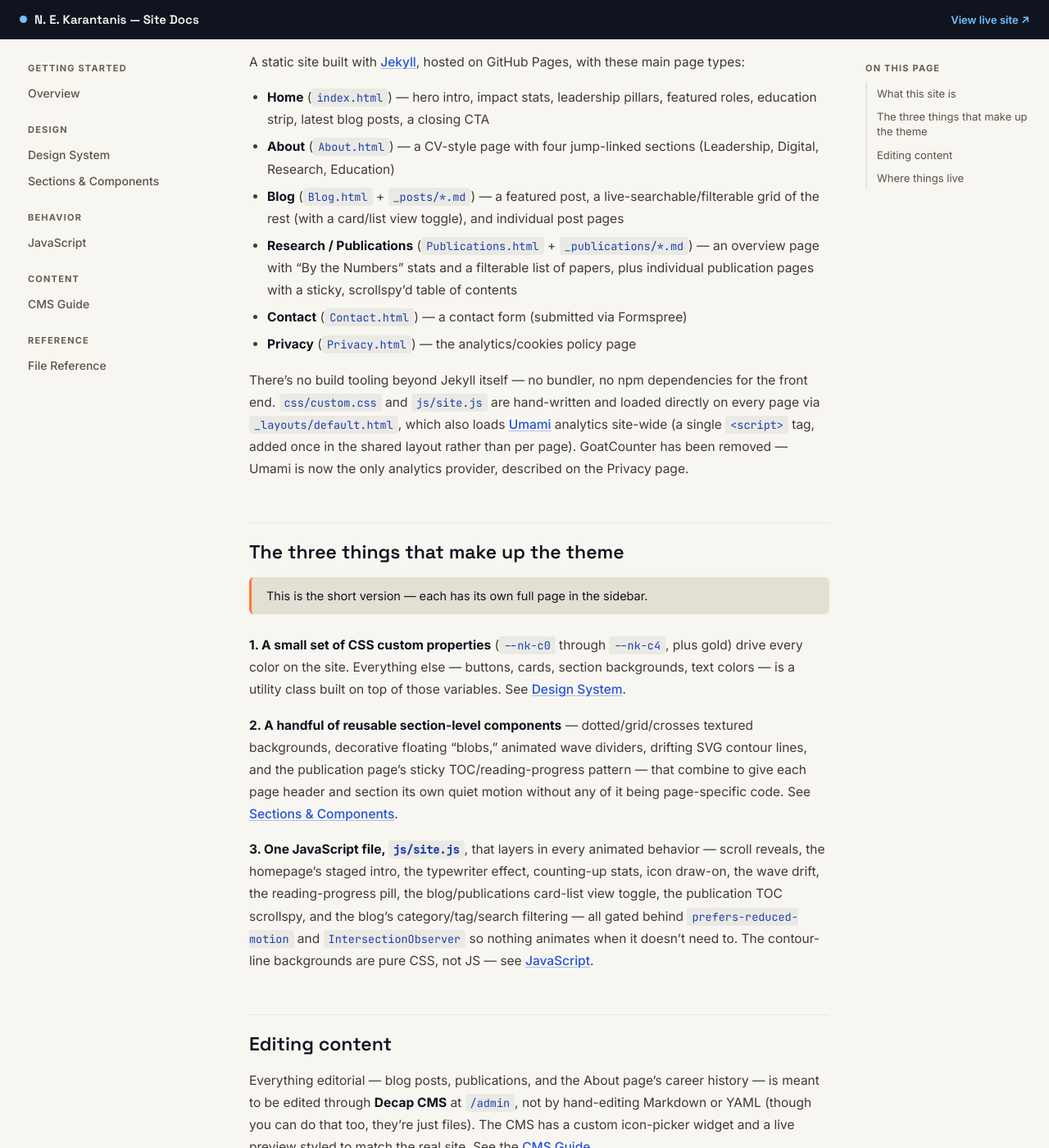
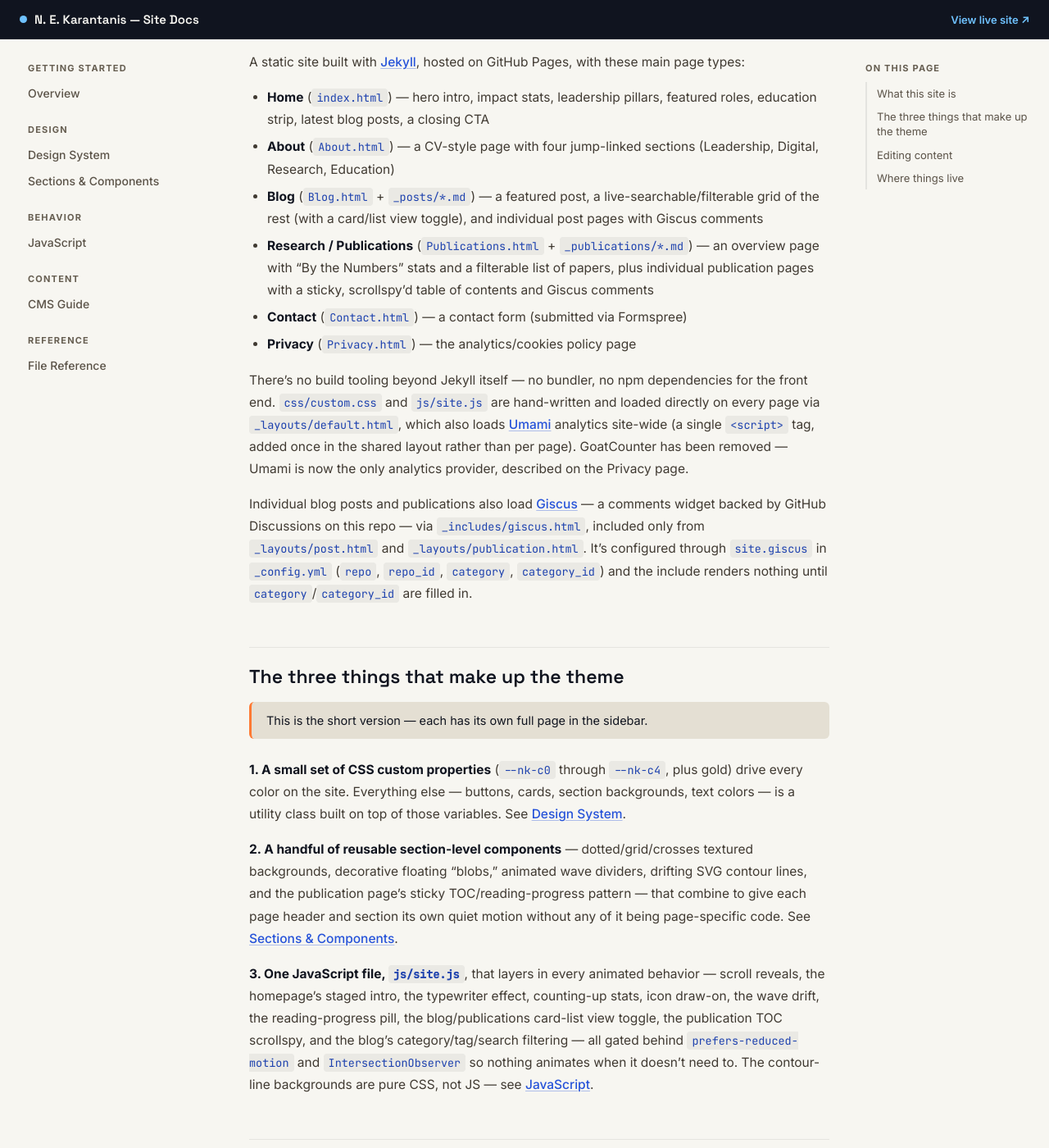
Before and after one commit to Eneekay/nekarantanis, a Jekyll site: the page built from docs/index.md, in a window 1280 px wide and 1400 px high, scrolled down 281 px. Shown: the whole window at 82% size. Built offline with Jekyll 4.4.1, drawn with Linux system fonts in a browser that asks for light colours.

Commit message:
Add Giscus comments to blog posts and publications
GitHub Discussions-backed comments via giscus.app, scoped to
_layouts/post.html and _layouts/publication.html only through a shared
_includes/giscus.html include gated on site.giscus.category/category_id
being set — renders nothing on any other page type until those are
filled in.

repo_id is already set to this repo's own GraphQL node ID; category and
category_id still need to come from giscus.app's configurator once
GitHub Discussions is enabled on the repo and the giscus GitHub App is
installed.

```diff
--- a/_config.yml
+++ b/_config.yml
@@ -44,6 +44,17 @@ defaults:
       layout: publication
       base: "../"
 
+# Giscus (GitHub Discussions-powered comments) — shown only on blog posts and
+# publications, via _includes/giscus.html, gated on repo_id/category_id both
+# being set. repo_id is this repo's own GraphQL node ID (stable, safe to commit).
+# category/category_id come from giscus.app's configurator once Discussions is
+# enabled on the repo and a category exists — see docs/reference.md.
+giscus:
+  repo: "Eneekay/nekarantanis"
+  repo_id: "R_kgDOTUQNTw"
+  category: ""
+  category_id: ""
+
 exclude:
   - README.md
   - LICENSE
--- a/_layouts/post.html
+++ b/_layouts/post.html
@@ -51,6 +51,8 @@ layout: default
   </svg>
 </section>
 
+{% include giscus.html %}
+
 <!-- CTA -->
 <section class="section-dark-dotted position-relative overflow-hidden" data-kbd-stop>
   {% include contour-lines.html %}
--- a/_layouts/publication.html
+++ b/_layouts/publication.html
@@ -63,6 +63,8 @@ layout: default
   </div>
 </section>
 
+{% include giscus.html %}
+
 <!-- CTA -->
 <section class="section-dark-dotted position-relative overflow-hidden" data-kbd-stop>
   {% include contour-lines.html %}
--- a/css/custom.css
+++ b/css/custom.css
@@ -1098,6 +1098,7 @@ textarea.form-input { resize: vertical; min-height: 140px; }
 .post-header-inner  { padding: 72px 12px 64px; max-width: 820px; z-index: 1; }
 .post-body-inner    { padding: 72px 12px 72px; max-width: 760px; }
 .post-cta-inner     { padding: 56px 12px 88px; max-width: 760px; }
+.post-comments-outer { padding: 16px 12px 64px; max-width: 760px; }
 
 /* ---------- publication article ---------- */
 
--- a/docs/index.md
+++ b/docs/index.md
@@ -13,12 +13,14 @@ A static site built with [Jekyll](https://jekyllrb.com/), hosted on GitHub Pages
 
 - **Home** (`index.html`) — hero intro, impact stats, leadership pillars, featured roles, education strip, latest blog posts, a closing CTA
 - **About** (`About.html`) — a CV-style page with four jump-linked sections (Leadership, Digital, Research, Education)
-- **Blog** (`Blog.html` + `_posts/*.md`) — a featured post, a live-searchable/filterable grid of the rest (with a card/list view toggle), and individual post pages
-- **Research / Publications** (`Publications.html` + `_publications/*.md`) — an overview page with "By the Numbers" stats and a filterable list of papers, plus individual publication pages with a sticky, scrollspy'd table of contents
+- **Blog** (`Blog.html` + `_posts/*.md`) — a featured post, a live-searchable/filterable grid of the rest (with a card/list view toggle), and individual post pages with Giscus comments
+- **Research / Publications** (`Publications.html` + `_publications/*.md`) — an overview page with "By the Numbers" stats and a filterable list of papers, plus individual publication pages with a sticky, scrollspy'd table of contents and Giscus comments
 - **Contact** (`Contact.html`) — a contact form (submitted via Formspree)
 - **Privacy** (`Privacy.html`) — the analytics/cookies policy page
 
 There's no build tooling beyond Jekyll itself — no bundler, no npm dependencies for the front end. `css/custom.css` and `js/site.js` are hand-written and loaded directly on every page via `_layouts/default.html`, which also loads [Umami](https://umami.is/) analytics site-wide (a single `<script>` tag, added once in the shared layout rather than per page). GoatCounter has been removed — Umami is now the only analytics provider, described on the Privacy page.
+
+Individual blog posts and publications also load [Giscus](https://giscus.app) — a comments widget backed by GitHub Discussions on this repo — via `_includes/giscus.html`, included only from `_layouts/post.html` and `_layouts/publication.html`. It's configured through `site.giscus` in `_config.yml` (`repo`, `repo_id`, `category`, `category_id`) and the include renders nothing until `category`/`category_id` are filled in.
 
 ## The three things that make up the theme
 
```
Also changed, not shown: _includes/giscus.html (added, +23 -0 lines), docs/reference.md (+1 -0 lines).
